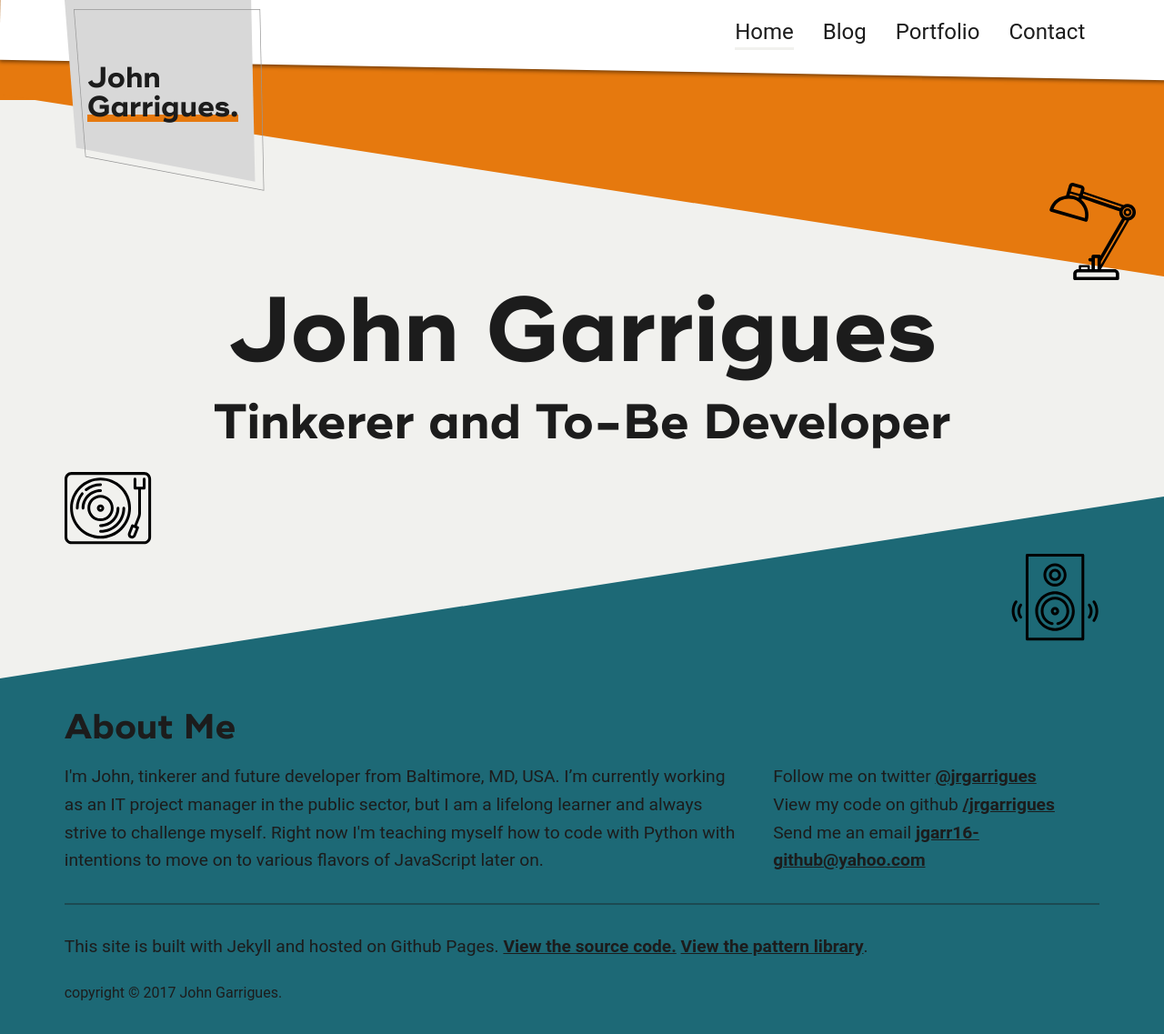
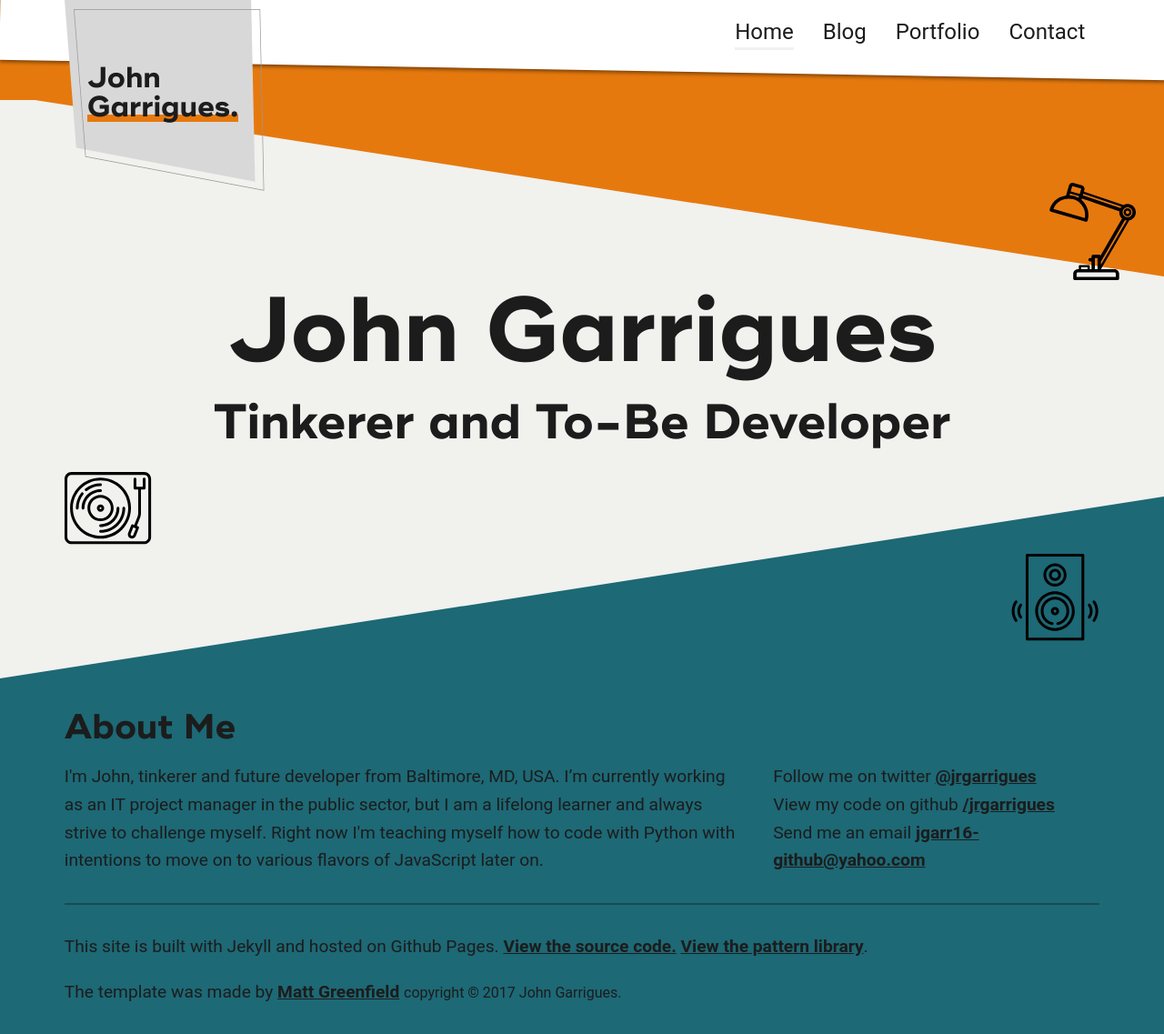
Before and after one commit to jgarr16/jrgarrigues.github.io, a Jekyll site: the page built from index.html, in a window 1280 px wide. Shown: the whole page at 91% size. Built offline with Jekyll 4.4.1, drawn with Linux system fonts in a browser that asks for light colours; nearby versions of some CDN libraries; some web fonts are replaced.

Commit message:
Update footer.html

```diff
--- a/_includes/footer.html
+++ b/_includes/footer.html
@@ -29,6 +29,7 @@
 		<hr class="divider">
 
 		<p>This site is built with Jekyll and hosted on Github Pages. <a href="https://github.com/jrgarrigues/jrgarrigues.github.io">View the source code.</a> <a href="/style-guide/">View the pattern library</a>.</p>
+		<p>The template was made by <a href="www.mattgreenfield.co.uk">Matt Greenfield</a>
 
 		<small>copyright  © {{ site.time | date: '%Y' }} John Garrigues.</small>
 
```
